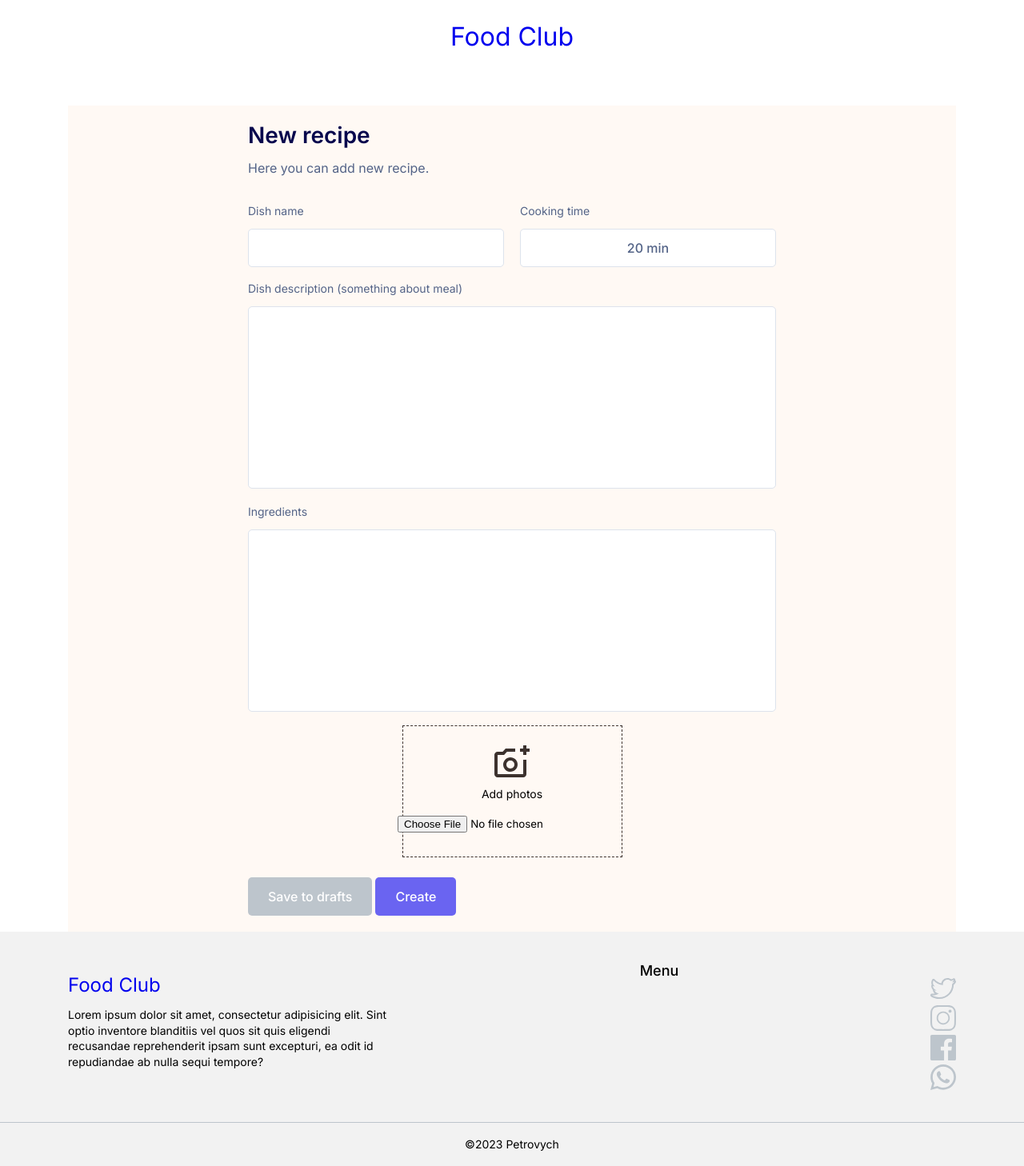
After one commit to Petrovych9/Mini-Masterworks, a Flask app: template FoodClub/app/templates/new-recipe.html in a window 1280 px wide. The commit adds this page. Shown: the whole page at 80% size. Run offline with Flask 3, Linux system fonts and the light colour scheme; the template is opened without the code that fills it, so the values that code supplies are empty.

Commit message:
new recipe page added and works

```diff
--- a/FoodClub/app/menu.py
+++ b/FoodClub/app/menu.py
@@ -2,7 +2,7 @@ from flask import url_for
 def menu():
     menu = {
         'Home': url_for('main.home'),
-        'New recipe': url_for('main.newRecipe'),
+        'New recipe': url_for('main.new_recipe'),
         'Profile': url_for('main.profile'),
         'Sign In': url_for('auth.signin'),
         'Log out' : url_for('auth.logout'),
--- a/FoodClub/app/static/css/style.css
+++ b/FoodClub/app/static/css/style.css
@@ -161,6 +161,6 @@ body{
     margin: 0px 0px;
 }
 
-/**/
+/*FORM STYLES on*/
 
-/**/
+/*FORM STYLES OFF*/
--- /dev/null
+++ b/FoodClub/app/templates/new-recipe.html
@@ -0,0 +1,241 @@
+{% extends 'base.html' %}
+
+{% block content %}
+<div class="formbold-main-wrapper">
+  <!-- Author: FormBold Team -->
+  <!-- Learn More: https://formbold.com -->
+  <div class="formbold-form-wrapper">
+
+<!--    <img src="your-image-url-here.jpg">-->
+
+    <form action="/new-recipe" enctype="multipart/form-data" method="post">
+      <div class="formbold-form-title">
+        <h2 class="a">New recipe</h2>
+        <p>
+          Here you can add new recipe.
+        </p>
+      </div>
+
+      <div class="formbold-input-flex">
+        <div>
+          <label for="dish_name" class="formbold-form-label">
+            Dish name
+          </label>
+          <input
+            type="text"
+            name="dish_name"
+            id="dish_name"
+            class="formbold-form-input"
+          />
+        </div>
+        <div>
+          <label for="cooking_time" class="formbold-form-label"> Cooking time </label>
+          <input
+            type="text"
+            name="cooking_time"
+            id="cooking_time"
+            class="formbold-form-input"
+            value="20 min"
+          />
+        </div>
+      </div>
+
+
+      <div class="formbold-mb-3">
+        <label for="description" class="formbold-form-label">
+          Dish description (something about meal)
+        </label>
+        <textarea
+                rows="10"
+                name="description"
+                id="description"
+                class="formbold-form-input"></textarea>
+      </div>
+      <div class="formbold-mb-3">
+        <label for="description" class="formbold-form-label">
+          Ingredients
+        </label>
+        <textarea
+                rows = '10'
+            name="ingredients"
+            id="ingredients"
+            class="formbold-form-input"
+            placeholder="1. Potatos: 0.5 kg;">
+        </textarea>
+      </div>
+
+      <div class="photos">
+        <img src="/static/images/new_recipe/01.svg" alt="add photo">
+        <label for="photo">Add photos</label>
+        <input type="file" name="photo" id="photo" accept=".jpeg, .png, .jpg">
+      </div>
+
+      <button type="submit" class="formbold-btn drafts" name="drafts_button">Save to drafts</button>
+      <button type="submit" class="formbold-btn" name="create_button">Create</button>
+    </form>
+  </div>
+</div>
+<style>
+  @import url('https://fonts.googleapis.com/css2?family=Inter:wght@400;500;600;700&display=swap');
+
+  * {
+    margin: 0;
+    padding: 0;
+    box-sizing: border-box;
+  }
+  body {
+    font-family: 'Inter', sans-serif;
+  }
+  .formbold-mb-3 {
+    margin-bottom: 15px;
+  }
+  .formbold-relative {
+    position: relative;
+  }
+  .formbold-opacity-0 {
+    opacity: 0;
+  }
+  .formbold-stroke-current {
+    stroke: currentColor;
+  }
+  #supportCheckbox:checked ~ div span {
+    opacity: 1;
+  }
+
+  .formbold-main-wrapper {
+    background: #FFF9F4;
+    display: flex;
+    align-items: center;
+    justify-content: center;
+  }
+
+  .formbold-form-wrapper {
+    margin: 0 auto;
+    max-width: 700px;
+    width: 100%;
+    padding: 20px;
+  }
+
+  .formbold-img {
+    margin-bottom: 45px;
+  }
+
+  .formbold-form-title {
+    margin-bottom: 30px;
+  }
+  .formbold-form-title h2 {
+    font-weight: 600;
+    font-size: 28px;
+    line-height: 34px;
+    color: #07074d;
+  }
+  .formbold-form-title p {
+    font-size: 16px;
+    line-height: 24px;
+    color: #536387;
+    margin-top: 12px;
+  }
+
+  .formbold-input-flex {
+    display: flex;
+    gap: 20px;
+    margin-bottom: 15px;
+  }
+  .formbold-input-flex > div {
+    width: 50%;
+  }
+  .formbold-form-input {
+    text-align: center;
+    width: 100%;
+    padding: 13px 22px;
+    border-radius: 5px;
+    border: 1px solid #dde3ec;
+    background: #ffffff;
+    font-weight: 500;
+    font-size: 16px;
+    color: #536387;
+    outline: none;
+    resize: none;
+  }
+  .formbold-form-input:focus {
+    border-color: #6a64f1;
+    box-shadow: 0px 3px 8px rgba(0, 0, 0, 0.05);
+  }
+  .formbold-form-label {
+    color: #536387;
+    font-size: 14px;
+    line-height: 24px;
+    display: block;
+    margin-bottom: 10px;
+  }
+
+  .formbold-checkbox-label {
+    display: flex;
+    cursor: pointer;
+    user-select: none;
+    font-size: 16px;
+    line-height: 24px;
+    color: #536387;
+  }
+  .formbold-checkbox-label a {
+    margin-left: 5px;
+    color: #6a64f1;
+  }
+  .formbold-input-checkbox {
+    position: absolute;
+    width: 1px;
+    height: 1px;
+    padding: 0;
+    margin: -1px;
+    overflow: hidden;
+    clip: rect(0, 0, 0, 0);
+    white-space: nowrap;
+    border-width: 0;
+  }
+  .formbold-checkbox-inner {
+    display: flex;
+    align-items: center;
+    justify-content: center;
+    width: 20px;
+    height: 20px;
+    margin-right: 16px;
+    margin-top: 2px;
+    border: 0.7px solid #dde3ec;
+    border-radius: 3px;
+  }
+
+  .photos {
+    margin: 0 auto;
+    border: 1px dashed var(--text, #3C322E);
+    display: flex;
+    flex-direction: column;
+    gap: 10px;
+    width: 275px;
+    padding: 20px 20px;
+    justify-content: center;
+    align-items: center;
+  }
+.photos input {
+  padding: 10px;
+  }
+
+  .formbold-btn {
+    font-size: 16px;
+    border-radius: 5px;
+    padding: 14px 25px;
+    border: none;
+    font-weight: 500;
+    background-color: #6a64f1;
+    color: white;
+    cursor: pointer;
+    margin-top: 25px;
+  }
+  .drafts {
+    background-color: #BDC5CC;
+  }
+  .formbold-btn:hover {
+    box-shadow: 0px 3px 8px rgba(0, 0, 0, 0.05);
+  }
+</style>
+
+{% endblock %}
```
Also changed, not shown: FoodClub/app/__init__.py (+3 -4 lines), FoodClub/app/auth.py (+3 -4 lines), FoodClub/app/models.py (+4 -3 lines), FoodClub/app/templates/sign-in.html (deleted, +0 -34 lines), FoodClub/app/views.py (+32 -3 lines), FoodClub/app/static/images/new_recipe/01.svg (added), FoodClub/app/static/images/new_recipe/default.jpg (added).
